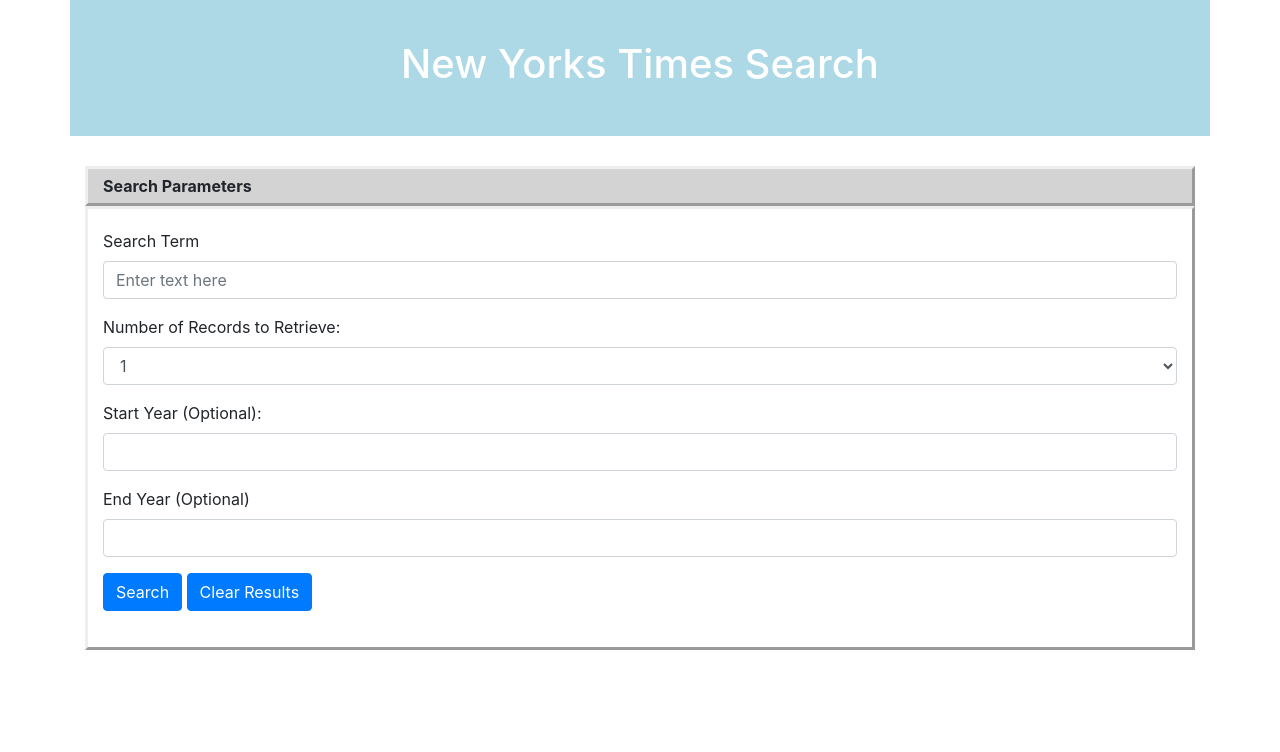
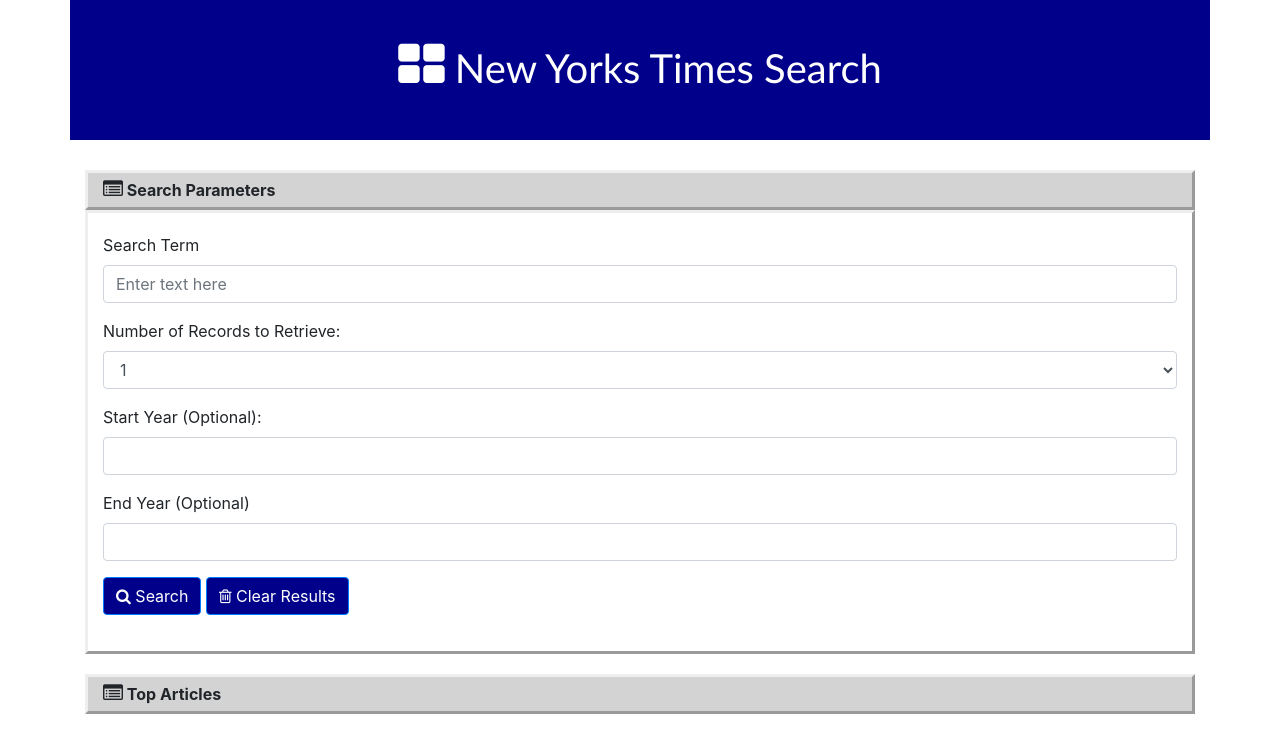
Before and after one commit to csinlasath/NYTimes-Search, a plain HTML site: page index.html in a window 1280 px wide. Drawn offline with nearby package versions, Linux system fonts and the light colour scheme.

Commit message:
3rd push, added cute icons

```diff
--- a/assets/css/style.css
+++ b/assets/css/style.css
@@ -1,9 +1,10 @@
 .header {
     text-align: center;
-    background:lightblue;
+    background:darkblue;
     padding: 40px;
     color: white;
     margin-bottom: 30px;
+    font-family: 'Trebuchet MS', 'Lucida Sans Unicode', 'Lucida Grande', 'Lucida Sans', Arial, sans-serif
 
 }
 
@@ -18,3 +19,11 @@
     background:lightgrey;
     font-weight: bold;
 }
+
+.btn {
+    background: darkblue !important;
+}
+
+.articles {
+    margin-top: 20px
+}
--- a/index.html
+++ b/index.html
@@ -10,16 +10,19 @@
     <link rel="stylesheet" href="https://stackpath.bootstrapcdn.com/bootstrap/4.1.3/css/bootstrap.min.css" integrity="sha384-MCw98/SFnGE8fJT3GXwEOngsV7Zt27NXFoaoApmYm81iuXoPkFOJwJ8ERdknLPMO"
         crossorigin="anonymous">
     <script src="https://cdnjs.cloudflare.com/ajax/libs/jquery/3.2.1/jquery.min.js"></script>
+    <link rel="stylesheet" href="https://cdnjs.cloudflare.com/ajax/libs/font-awesome/4.7.0/css/font-awesome.min.css">
 </head>
 
 <body>
     <div class="container header">
         <h1>
+            <i class="fa fa-th-large" style="font-size:50px;"></i>
             New Yorks Times Search
         </h1>
     </div>
     <div class="container">
         <div class="container body-header">
+            <i class="fa fa-list-alt" style="font-size:20px"></i>
             Search Parameters
         </div>
 
@@ -28,8 +31,7 @@
             <form>
                 <div class="form-group">
                     <label>Search Term</label>
-                    <input type="text" class="form-control" id="searchField" aria-describedby="inputHelp"
-                        placeholder="Enter text here">
+                    <input type="text" class="form-control" id="searchField" aria-describedby="inputHelp" placeholder="Enter text here">
                 </div>
                 <div class="form-group">
                     <label>Number of Records to Retrieve:</label>
@@ -47,14 +49,23 @@
                     <label>End Year (Optional)</label>
                     <input type="text" class="form-control" id="endYear">
                 </div>
-                <button type="submit" class="btn btn-primary search">Search</button>
-                <button type="clear" class="btn btn-primary clear">Clear Results</button>
+                <button type="submit" class="btn btn-primary search"><i class="fa fa-search"></i> Search</button>
+                <button type="clear" class="btn btn-primary clear"><i class="fa fa-trash-o"></i> Clear Results</button>
         </div>
 
         </form>
     </div>
     </div>
 
+    <div class="container articles">
+        <div class="container body-header">
+            <i class="fa fa-list-alt" style="font-size:20px"></i>
+            Top Articles
+        </div>
+        <div class="container articles_body">
+        </div>
+
+    </div>
 </body>
 <script src="assets/javascript/app.js"></script>
 
```
